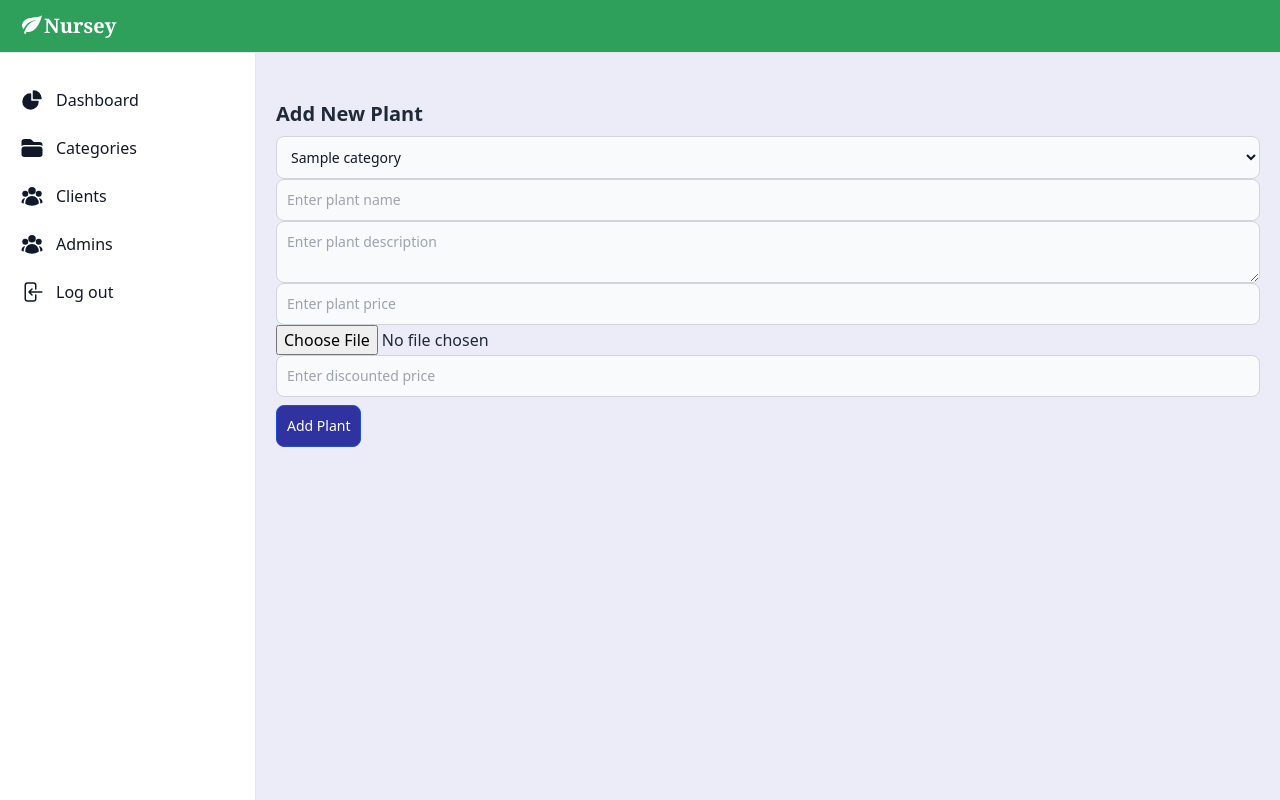
After one commit to NurseryV2/Front-backend, a PHP site: page /add.php in a window 1280 px wide. The commit adds this page. Run offline with PHP 8.4, Linux system fonts and the light colour scheme; tables that the repository leaves empty or names only in its code hold one stand-in row (values such as "Sample post"); some libraries are stand-ins or nearby versions.

Commit message:
adding new plant

```diff
--- /dev/null
+++ b/admin/add.php
@@ -0,0 +1,155 @@
+<?php
+include("./navbar.php");
+include("./sidebar.php");
+include("db.php");
+
+// Handle adding a new plant
+if ($_SERVER["REQUEST_METHOD"] == "POST" && isset($_POST["add-plant"])) {
+    $categoryId = mysqli_real_escape_string($conn, $_POST["category_id"]);
+    $plantName = mysqli_real_escape_string($conn, $_POST["plant-name"]);
+    $description = mysqli_real_escape_string($conn, $_POST["description"]);
+    $price = mysqli_real_escape_string($conn, $_POST["price"]);
+    $discountedPrice = mysqli_real_escape_string($conn, $_POST["discounted_price"]);
+
+    // Handle image upload
+    $targetDirectory = "../uploads/";  // Create a directory named "uploads" to store the images
+    $targetFile = $targetDirectory . basename($_FILES["image"]["name"]);
+    $uploadOk = 1;
+    $imageFileType = strtolower(pathinfo($targetFile, PATHINFO_EXTENSION));
+
+    // Check if the file is an actual image
+    if (isset($_POST["add-plant"])) {
+        $check = getimagesize($_FILES["image"]["tmp_name"]);
+        if ($check !== false) {
+            $uploadOk = 1;
+        } else {
+            echo '<script>alert("File is not an image.");</script>';
+            $uploadOk = 0;
+        }
+    }
+
+    // Check if the file already exists
+    if (file_exists($targetFile)) {
+        echo '<script>alert("Sorry, file already exists.");</script>';
+        $uploadOk = 0;
+    }
+
+    // Check file size
+    if ($_FILES["image"]["size"] > 500000) {
+        echo '<script>alert("Sorry, your file is too large.");</script>';
+        $uploadOk = 0;
+    }
+
+    // Allow only certain file formats
+    $allowedFormats = array("jpg", "jpeg", "png", "gif");
+    if (!in_array($imageFileType, $allowedFormats)) {
+        echo '<script>alert("Sorry, only JPG, JPEG, PNG & GIF files are allowed.");</script>';
+        $uploadOk = 0;
+    }
+
+    // Check if $uploadOk is set to 0 by an error
+    if ($uploadOk == 0) {
+        echo '<script>alert("Sorry, your file was not uploaded.");</script>';
+    } else {
+        // If everything is ok, try to upload file
+        if (move_uploaded_file($_FILES["image"]["tmp_name"], $targetFile)) {
+            // Insert plant data into the database
+            $imagePath = $targetFile;
+            $insertPlantQuery = "INSERT INTO plants (category_id, name, description, price, image_url, discounted_price)
+                                VALUES ('$categoryId', '$plantName', '$description', '$price', '$imagePath', '$discountedPrice')";
+            $insertPlantResult = mysqli_query($conn, $insertPlantQuery);
+
+            if ($insertPlantResult) {
+                echo '<script>alert("Plant added successfully!");</script>';
+            } else {
+                echo '<script>alert("Error adding plant: ' . mysqli_error($conn) . '");</script>';
+            }
+        } else {
+            echo '<script>alert("Sorry, there was an error uploading your file.");</script>';
+        }
+    }
+}
+?>
+
+<!DOCTYPE html>
+<html lang="en">
+
+<head>
+    <!-- ... (head content) -->
+</head>
+
+<body class="bg-[#ECECF8]">
+    <?php
+    // Fetch categories to populate the category dropdown in the form
+    $categoriesQuery = "SELECT id, name FROM categories";
+    $categoriesResult = mysqli_query($conn, $categoriesQuery);
+    ?>
+
+    <!DOCTYPE html>
+    <html lang="en">
+
+    <head>
+        <meta charset="UTF-8">
+        <meta name="viewport" content="width=device-width, initial-scale=1.0">
+        <title>User Table</title>
+        <script src="https://cdn.tailwindcss.com"></script>
+        <script src='https://kit.fontawesome.com/a076d05399.js' crossorigin='anonymous'></script>
+        <link href="https://cdn.jsdelivr.net/npm/daisyui@4.4.6/dist/full.min.css" rel="stylesheet" type="text/css" />
+        <script src="https://cdn.tailwindcss.com"></script>
+    </head>k href="https://cdn.jsdelivr.net/npm/daisyui@4.4.6/dist/full.min.css" rel="stylesheet" type="text/css" />
+    </head>
+
+    <body class="bg-[#ECECF8]">
+        <?php
+    // Fetch categories to populate the category dropdown in the form
+    $categoriesQuery = "SELECT id, name FROM categories";
+    $categoriesResult = mysqli_query($conn, $categoriesQuery);
+    ?>
+
+        <div class="p-5 mt-14 sm:ml-64">
+            <h2 class="text-xl font-semibold mb-2">Add New Plant</h2>
+            <form method="post" action="<?php echo $_SERVER["PHP_SELF"]; ?>" enctype="multipart/form-data">
+                <label for="category-id" class="sr-only">Category</label>
+                <select id="category-id" name="category_id"
+                    class="bg-gray-50 border border-gray-300 text-gray-900 text-sm rounded-lg focus:ring-blue-500 focus:border-blue-500 block w-full p-2.5 dark:bg-gray-700 dark:border-gray-600 dark:placeholder-gray-400 dark:text-white dark:focus:ring-blue-500 dark:focus:border-blue-500"
+                    required>
+                    <?php
+                while ($category = mysqli_fetch_assoc($categoriesResult)) {
+                    echo '<option value="' . $category['id'] . '">' . $category['name'] . '</option>';
+                }
+                ?>
+                </select>
+
+                <label for="plant-name" class="sr-only">Plant Name</label>
+                <input type="text" id="plant-name" name="plant-name"
+                    class="bg-gray-50 border border-gray-300 text-gray-900 text-sm rounded-lg focus:ring-blue-500 focus:border-blue-500 block w-full p-2.5 dark:bg-gray-700 dark:border-gray-600 dark:placeholder-gray-400 dark:text-white dark:focus:ring-blue-500 dark:focus:border-blue-500"
+                    placeholder="Enter plant name" required>
+
+                <label for="description" class="sr-only">Description</label>
+                <textarea id="description" name="description"
+                    class="bg-gray-50 border border-gray-300 text-gray-900 text-sm rounded-lg focus:ring-blue-500 focus:border-blue-500 block w-full p-2.5 dark:bg-gray-700 dark:border-gray-600 dark:placeholder-gray-400 dark:text-white dark:focus:ring-blue-500 dark:focus:border-blue-500"
+                    placeholder="Enter plant description"></textarea>
+
+                <label for="price" class="sr-only">Price</label>
+                <input type="text" id="price" name="price"
+                    class="bg-gray-50 border border-gray-300 text-gray-900 text-sm rounded-lg focus:ring-blue-500 focus:border-blue-500 block w-full p-2.5 dark:bg-gray-700 dark:border-gray-600 dark:placeholder-gray-400 dark:text-white dark:focus:ring-blue-500 dark:focus:border-blue-500"
+                    placeholder="Enter plant price" required>
+                <label for="image" class="sr-only">Image</label>
+                <input type="file" id="image" name="image" accept="image/*" required>
+
+
+                <label for="discounted-price" class="sr-only">Discounted Price</label>
+                <input type="text" id="discounted-price" name="discounted_price"
+                    class="bg-gray-50 border border-gray-300 text-gray-900 text-sm rounded-lg focus:ring-blue-500 focus:border-blue-500 block w-full p-2.5 dark:bg-gray-700 dark:border-gray-600 dark:placeholder-gray-400 dark:text-white dark:focus:ring-blue-500 dark:focus:border-blue-500"
+                    placeholder="Enter discounted price">
+
+                <button type="submit"
+                    class="mt-2 p-2.5 text-sm font-medium text-white bg-[#2F329F] rounded-lg border border-blue-700 hover:bg-blue-800 focus:ring-4 focus:outline-none focus:ring-blue-300 dark:bg-blue-600 dark:hover:bg-blue-700 dark:focus:ring-blue-800"
+                    name="add-plant">
+                    Add Plant
+                </button>
+            </form>
+        </div>
+    </body>
+
+    </html>
--- a/admin/sidebar.php
+++ b/admin/sidebar.php
@@ -28,31 +28,19 @@
                         <span class="ms-3">Dashboard</span>
                     </a>
                 </li>
-                <div class="dropdown dropdown-bottom">
-
-                    <label tabindex="0" class="btn m-1">
+                <li>
+                    <a href="admin.php"
+                        class="flex items-center p-2 text-gray-900 rounded-lg dark:text-white hover:bg-gray-100 dark:hover:bg-gray-700 group">
                         <svg xmlns="http://www.w3.org/2000/svg" viewBox="0 0 24 24" fill="currentColor" class="w-6 h-6">
                             <path
                                 d="M19.5 21a3 3 0 003-3v-4.5a3 3 0 00-3-3h-15a3 3 0 00-3 3V18a3 3 0 003 3h15zM1.5 10.146V6a3 3 0 013-3h5.379a2.25 2.25 0 011.59.659l2.122 2.121c.14.141.331.22.53.22H19.5a3 3 0 013 3v1.146A4.483 4.483 0 0019.5 9h-15a4.483 4.483 0 00-3 1.146z" />
                         </svg>
-                        Categories</label>
-                    <ul tabindex="0" class="dropdown-content z-[1] menu p-2 shadow bg-base-100 rounded-box w-52">
-                        <li><a href="admin.php">Categories gestion</a></li>
-                    </ul>
-                </div>
-                <li>
-                    <a href=" Membre.php"
-                        class="flex items-center p-2 text-gray-900 rounded-lg dark:text-white hover:bg-gray-100 dark:hover:bg-gray-700 group">
-                        <svg xmlns="http://www.w3.org/2000/svg" viewBox="0 0 24 24" fill="currentColor" class="w-6 h-6">
-                            <path
-                                d="M4.5 6.375a4.125 4.125 0 118.25 0 4.125 4.125 0 01-8.25 0zM14.25 8.625a3.375 3.375 0 116.75 0 3.375 3.375 0 01-6.75 0zM1.5 19.125a7.125 7.125 0 0114.25 0v.003l-.001.119a.75.75 0 01-.363.63 13.067 13.067 0 01-6.761 1.873c-2.472 0-4.786-.684-6.76-1.873a.75.75 0 01-.364-.63l-.001-.122zM17.25 19.128l-.001.144a2.25 2.25 0 01-.233.96 10.088 10.088 0 005.06-1.01.75.75 0 00.42-.643 4.875 4.875 0 00-6.957-4.611 8.586 8.586 0 011.71 5.157v.003z" />
-                        </svg>
 
-                        <span class="flex-1 ms-3 whitespace-nowrap">Plants
-
-                        </span>
+                        <span class="ms-3">Categories</span>
                     </a>
                 </li>
+
+
 
                 <li>
                     <a href="users.php"
```
Also changed, not shown: admin/2.php (deleted, +0 -128 lines), admin/admin.php (+87 -31 lines), admin/update.php (added, +63 -0 lines), uploads/asmae.png (added).
